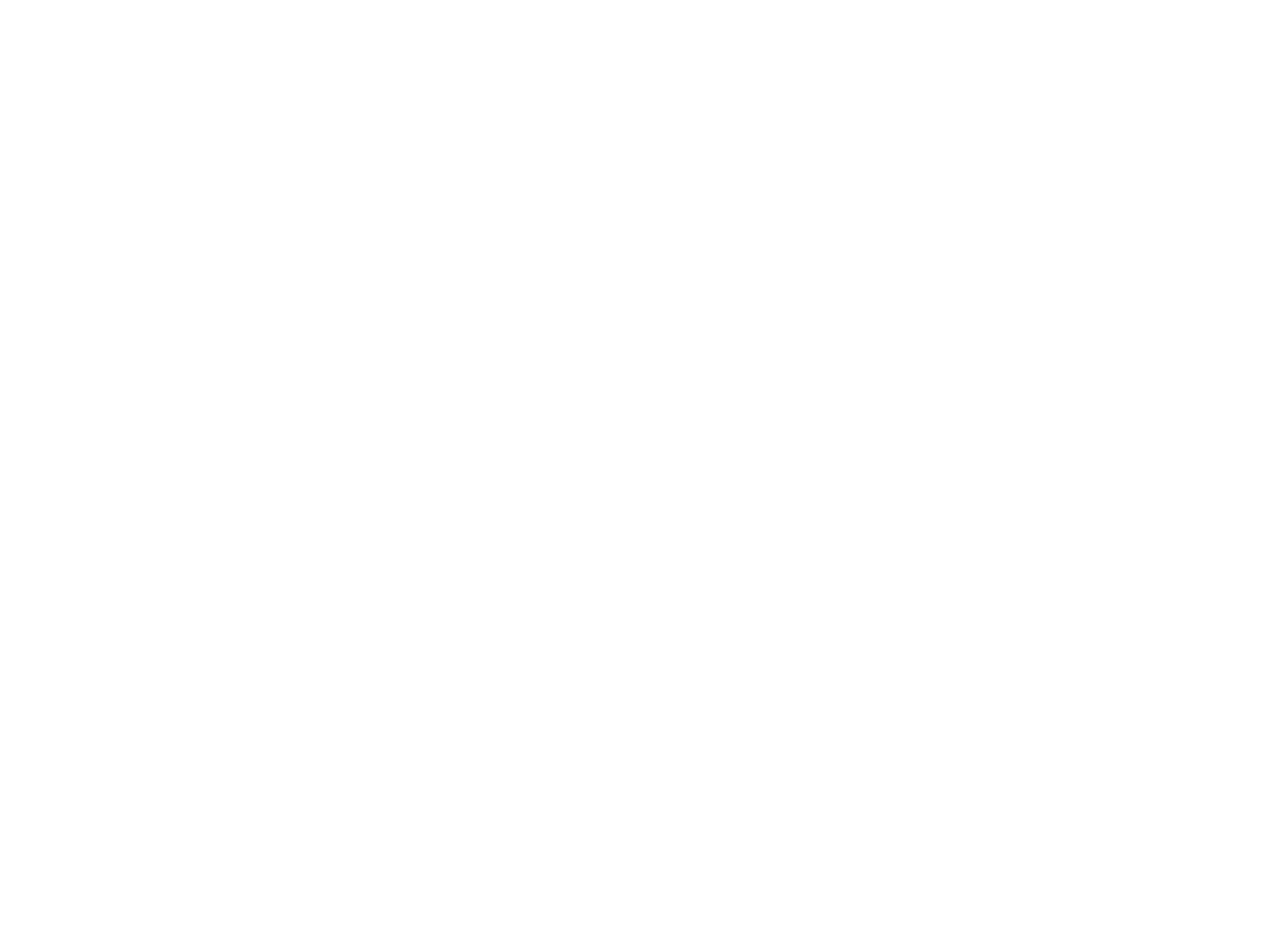
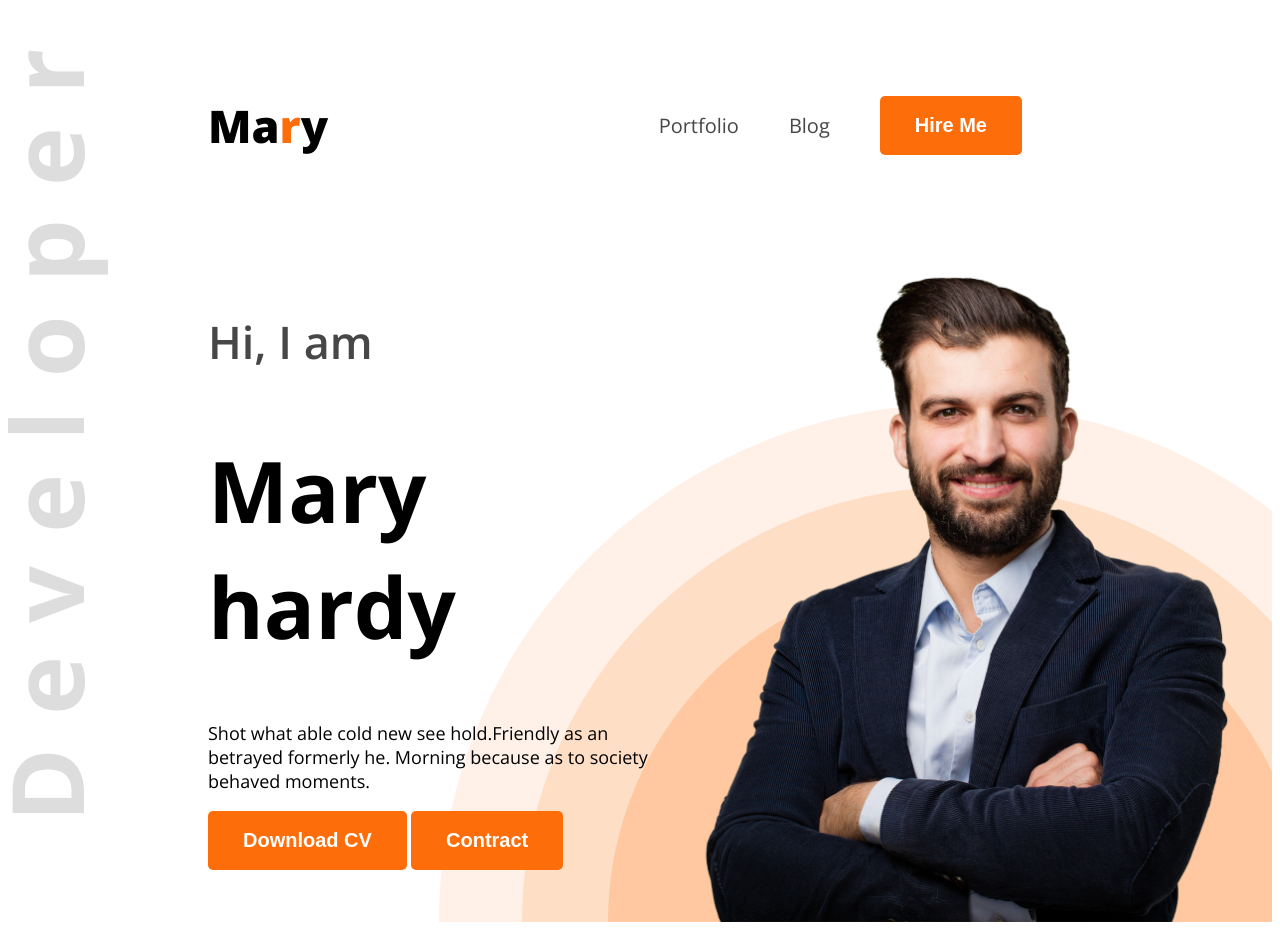
Before and after one commit to mdarman1997/web-developer-portfolio, a plain HTML site: page index.html in a window 1280 px wide. Before the commit the page ends 800 px from the top, so only its background shows below. Drawn offline with nearby package versions, Linux system fonts and the light colour scheme.

Commit message:
added portfolio first

```diff
--- a/index.html
+++ b/index.html
@@ -4,8 +4,39 @@
     <meta charset="UTF-8">
     <meta name="viewport" content="width=device-width, initial-scale=1.0">
     <title>Web Developer Portfolio</title>
+    <link rel="preconnect" href="https://fonts.googleapis.com">
+<link rel="preconnect" href="https://fonts.gstatic.com" crossorigin>
+<link href="https://fonts.googleapis.com/css2?family=Open+Sans:ital,wght@0,300..800;1,300..800&display=swap" rel="stylesheet">
+    <link rel="stylesheet" href="style/portfolio.css">
 </head>
-<body>
+<body class="open-sans-normal">
+    <header class="header">
+        <nav>
+            <h3 class="nav-title">Ma<span class="text-primary">r</span>y</h3>
+            <ul>
+                <li><a class="dark-2" href="">Portfolio</a></li>
+                <li><a class="dark-2" href="">Blog</a></li>
+                <li><a href=""><button class="btn-primary">Hire Me</button></a></li>
+            </ul>
+        </nav>
+        <div class="banner">
+            <div class="banner-content">
+                <h4 class="banner-greetings dark-2">Hi, I am</h4>
+                <h1 class="banner-title">Mary hardy</h1>
+                <p class="banner-description"> Shot what able cold new see hold.Friendly as an betrayed formerly he. Morning because as to society behaved moments.
+                </p>
+                <button class="btn-primary">Download CV</button>
+                <button class="btn-primary">Contract</button>
+            </div>
+            <img class="banner-profile-pic" src="images/hardy.png" alt="">
+        </div>
 
+    </header>
+    <main>
+
+    </main>
+    <footer>
+
+    </footer>
 </body>
 </html>
--- /dev/null
+++ b/style/portfolio.css
@@ -0,0 +1,94 @@
+
+
+.open-sans-normal {
+  font-family: "Open Sans", sans-serif;
+  font-optical-sizing: auto;
+
+  font-style: normal;
+  font-variation-settings:
+    "wdth" 100;
+}
+
+/* shared style */
+.text-primary{
+    color:#FD6E0A;
+}
+
+.dark-2{
+    color: #474747;
+}
+
+.btn-primary{
+    background-color: #FD6E0A;
+    border: none;
+    font-size: 20px;
+    font-weight: bold;
+    color:white;
+    padding: 18px 35px;
+    border-radius: 5px;
+
+}
+
+/* Header styles */
+.header{
+    background-image: url('../images/developer.png') , url('../images/header_bg.png');
+    background-repeat: no-repeat;
+    background-position: top left, bottom right;
+}
+
+/* Nav styles */
+nav{
+    display: flex;
+    align-items: center;
+    justify-content: space-between;
+    margin: 50px 200px;
+}
+.nav-title{
+    font-weight: 800;
+    font-size: 45px;
+}
+
+nav ul{
+    display: flex;
+    align-items: center;
+}
+
+nav ul li{
+    list-style: none;
+    margin-right: 50px;
+}
+
+nav li a{
+    text-decoration:none;
+    font-size: 20px;
+
+}
+
+/* Banner Sytles */
+.banner{
+    display: flex;
+    justify-content: space-between;
+    margin: 0px 35px 0px 200px;
+
+}
+.banner-content{
+    max-width: 580px;
+}
+
+.banner-greetings{
+    font-size: 45px;
+    font-weight: 600;
+}
+
+.banner-title{
+    font-size: 85px;
+    font-weight: bold;
+}
+
+.banner-description{
+    font-size: 18px;
+}
+
+.banner-profile-pic{
+    width: 580px;
+}
```
